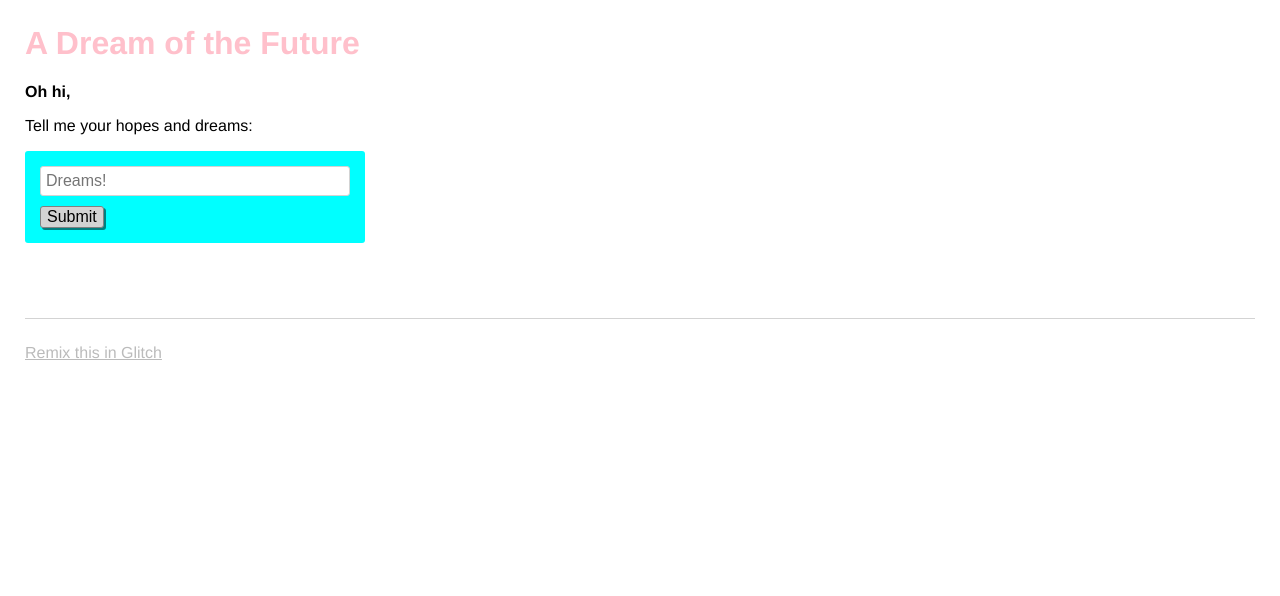
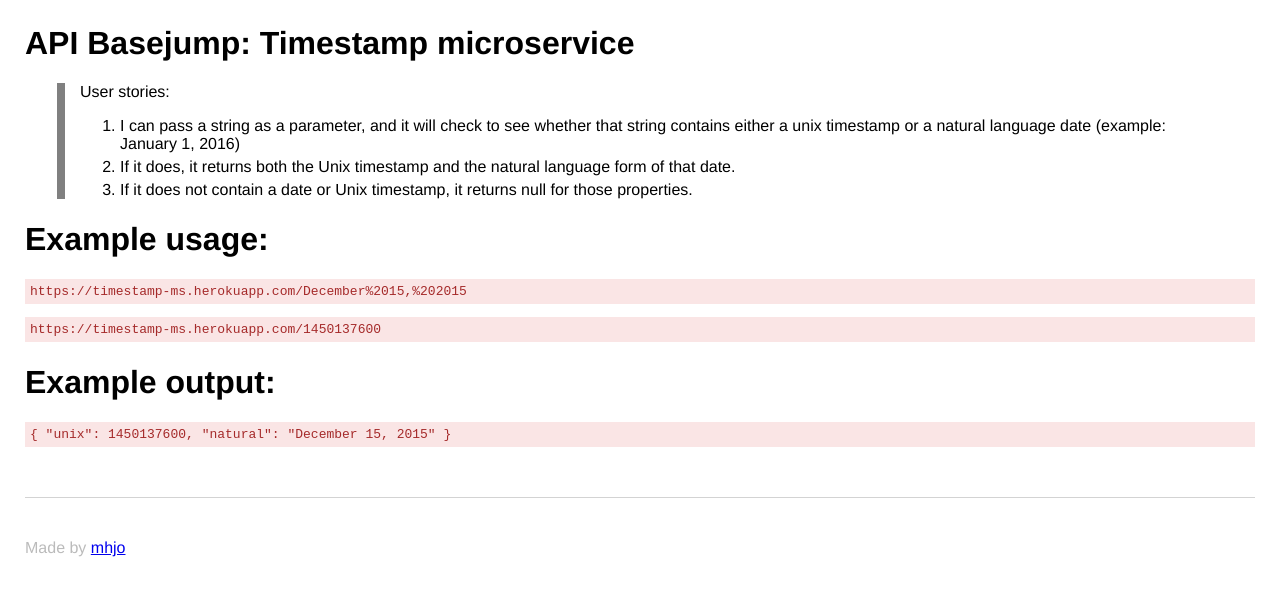
Before and after one commit to mhjo/timestamp-microservice, a website: page views/index.html in a window 1280 px wide. Drawn offline with nearby package versions, Linux system fonts and the light colour scheme; no server answers.

Commit message:
🐝🙉 Updated with Glitch

```diff
--- a/package.json
+++ b/package.json
@@ -2,7 +2,6 @@
   "//1": "describes your app and its dependencies",
   "//2": "https://docs.npmjs.com/files/package.json",
   "//3": "updating this file will download and update your packages",
-
   "name": "my-glitch-app",
   "version": "0.0.1",
   "description": "What am I about?",
@@ -11,7 +10,8 @@
     "start": "node server.js"
   },
   "dependencies": {
-    "express": "^4.16.2"
+    "express": "^4.16.2",
+    "moment": "^2.20.1"
   },
   "engines": {
     "node": "8.x"
--- a/public/client.js
+++ b/public/client.js
@@ -5,22 +5,4 @@
 // add other scripts at the bottom of index.html
 
 $(function() {
-  console.log('hello world :o');
-
-  $.get('/dreams', function(dreams) {
-    dreams.forEach(function(dream) {
-      $('<li></li>').text(dream).appendTo('ul#dreams');
-    });
-  });
-
-  $('form').submit(function(event) {
-    event.preventDefault();
-    var dream = $('input').val();
-    $.post('/dreams?' + $.param({dream: dream}), function() {
-      $('<li></li>').text(dream).appendTo('ul#dreams');
-      $('input').val('');
-      $('input').focus();
-    });
-  });
-
 });
--- a/public/style.css
+++ b/public/style.css
@@ -1,9 +1,3 @@
-/* styles */
-/* called by your view template */
-
-/* You might want to try something fancier: */
-/* less: http://lesscss.org/ */
-
 * {
   box-sizing: border-box;
 }
@@ -15,56 +9,22 @@ body {
 
 h1 {
   font-weight: bold;
-  color: pink;
+  color: black;
 }
 
-.bold {
-  font-weight: bold;
-}
-
-p {
-  max-width: 600px;
-}
-
-form {
-  margin-bottom: 25px;
-  padding: 15px;
-  background-color: cyan;
-  display: inline-block;
-  width: 100%;
-  max-width: 340px;
-  border-radius: 3px;
-}
-
-input {
-  display: block;
-  margin-bottom: 10px;
-  padding: 5px;
-  width: 100%;
-  border: 1px solid lightgrey;
-  border-radius: 3px;
-  font-size: 16px;
-}
-
-button {
-  font-size: 16px;
-  border-radius: 3px;
-  background-color: lightgrey;
-  border: 1px solid grey;
-  box-shadow: 2px 2px teal;
-  cursor: pointer;
-}
-
-button:hover {
-  background-color: yellow;
-}
-
-button:active {
-  box-shadow: none;
+blockquote {
+  padding-left: 15px;
+  box-shadow: -8px 0 gray;
 }
 
 li {
   margin-bottom: 5px;
+}
+
+pre {
+  color: brown;
+  background-color: rgba(200, 0, 0, 0.1);
+  padding: 5px;
 }
 
 footer {
@@ -73,10 +33,6 @@ footer {
   border-top: 1px solid lightgrey;
 }
 
-footer > a {
+footer > p {
   color: #BBBBBB;
 }
-
-.nicejob {
-  text-decoration: line-through;
-}
--- a/views/index.html
+++ b/views/index.html
@@ -1,17 +1,8 @@
-<!-- This is a static file -->
-<!-- served from your routes in server.js -->
-
-<!-- You might want to try something fancier: -->
-<!-- html/nunjucks docs: https://mozilla.github.io/nunjucks/ -->
-<!-- pug: https://pugjs.org/ -->
-<!-- haml: http://haml.info/ -->
-<!-- hbs(handlebars): http://handlebarsjs.com/ -->
-
 <!DOCTYPE html>
 <html>
   <head>
-    <title>Welcome to Glitch!</title>
-    <meta name="description" content="A cool thing made with Glitch">
+    <title>Timestamp Microservice</title>
+    <meta name="description" content="Timestamp Microservice made with Glitch">
     <link id="favicon" rel="icon" href="https://glitch.com/edit/favicon-app.ico" type="image/x-icon">
     <meta charset="utf-8">
     <meta http-equiv="X-UA-Compatible" content="IE=edge">
@@ -21,27 +12,36 @@
   <body>
     <header>
       <h1>
-        A Dream of the Future
+        API Basejump: Timestamp microservice
       </h1>
     </header>
 
     <main>
-      <p class="bold">Oh hi,</p>
-      <p>Tell me your hopes and dreams:</p>
-      <form>
-        <input type="text" maxlength="100" placeholder="Dreams!">
-        <button type="submit">Submit</button>
-      </form>
-      <section class="dreams">
-        <ul id="dreams">
-        </ul>
-      </section>
+      <blockquote>
+        User stories:
+        <ol>
+          <li>I can pass a string as a parameter, and it will check to see whether that string contains either a unix timestamp or a natural language date (example: January 1, 2016)</li>
+          <li>If it does, it returns both the Unix timestamp and the natural language form of that date.</li>
+          <li>If it does not contain a date or Unix timestamp, it returns null for those properties.</li>
+        </ol>
+      </blockquote>
+
+      <h1>
+        Example usage:
+      </h1>
+      <pre>https://timestamp-ms.herokuapp.com/December%2015,%202015</pre>
+      <pre>https://timestamp-ms.herokuapp.com/1450137600</pre>
+
+      <h1>
+        Example output:
+      </h1>
+      <pre>{ "unix": 1450137600, "natural": "December 15, 2015" }</pre>
     </main>
 
     <footer>
-      <a href="https://glitch.com">
-        Remix this in Glitch
-      </a>
+      <p>
+        Made by <a href="https://codepen.io/mookheon/" target="_blank">mhjo</a>
+      </p>
     </footer>
 
     <!-- Your web-app is https, so your scripts need to be too -->
```
Also changed, not shown: server.js (+20 -21 lines), .config/configstore/update-notifier-npm.json, README.md.
